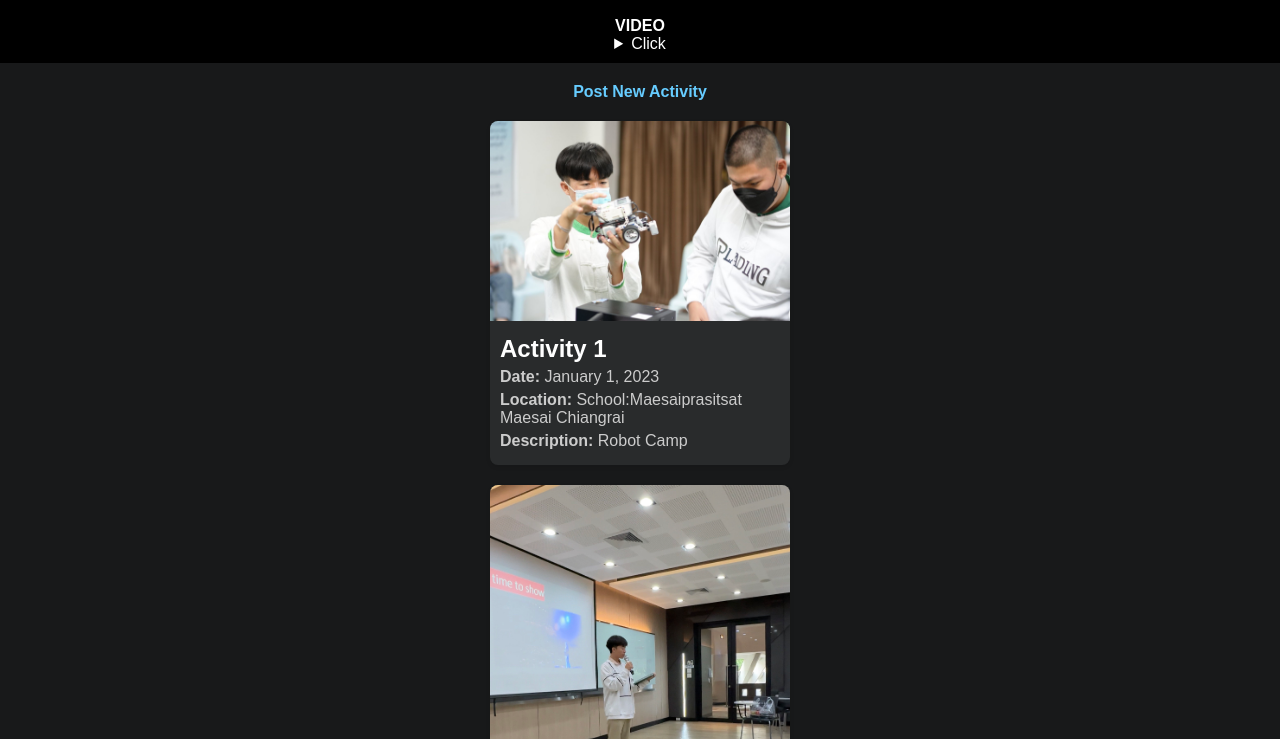
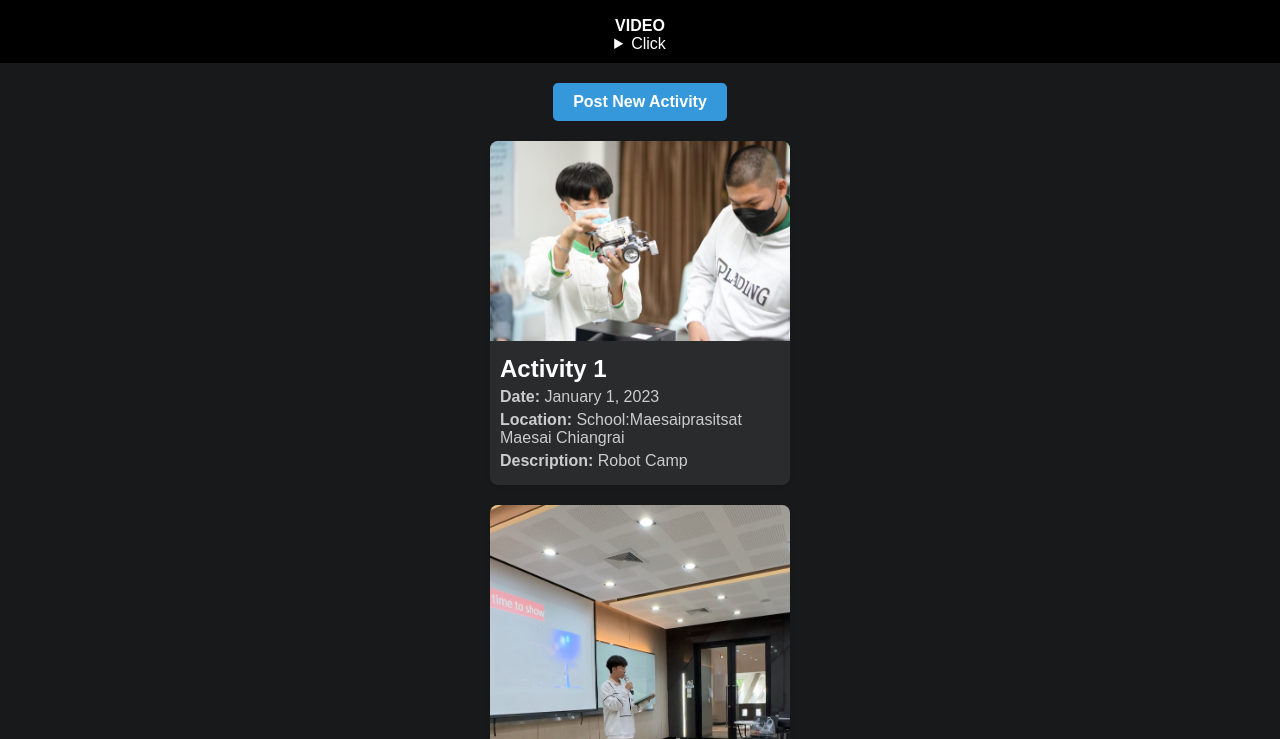
Before and after one commit to KittiphonKamnuan/CS100-Project-G12, a plain HTML site: page html/activity1.html in a window 1280 px wide. Shown: the part 61-800 px from the top of the page. Drawn offline with Linux system fonts and the light colour scheme.

Commit message:
fix button post

```diff
--- a/html/activity1.html
+++ b/html/activity1.html
@@ -70,11 +70,16 @@
             text-decoration: none;
             font-weight: bold;
             margin-bottom: 20px;
-            display: block;
+            display: inline-block;
+            padding: 10px 20px;
+            background-color: #3498db; /* Set the background color */
+            color: #fff; /* Set the text color */
+            border-radius: 5px; /* Add rounded corners */
+            transition: background-color 0.3s; /* Add a smooth transition for the background color */
         }
 
         .post-activity-link:hover {
-            text-decoration: underline;
+            background-color: #2980b9;
         }
     </style>
     <title>CSTU Passport - Activity</title>
@@ -93,7 +98,6 @@
     </header>
 
     <section>
-        <!-- Add a link or button to navigate to the form.html page -->
         <a href="Form.html" class="post-activity-link">Post New Activity</a>
 
         <!-- Replace the following with your activity content -->
```
Also changed, not shown: html/activity2.html (+6 -1 lines), html/activity3.html (+6 -1 lines).
